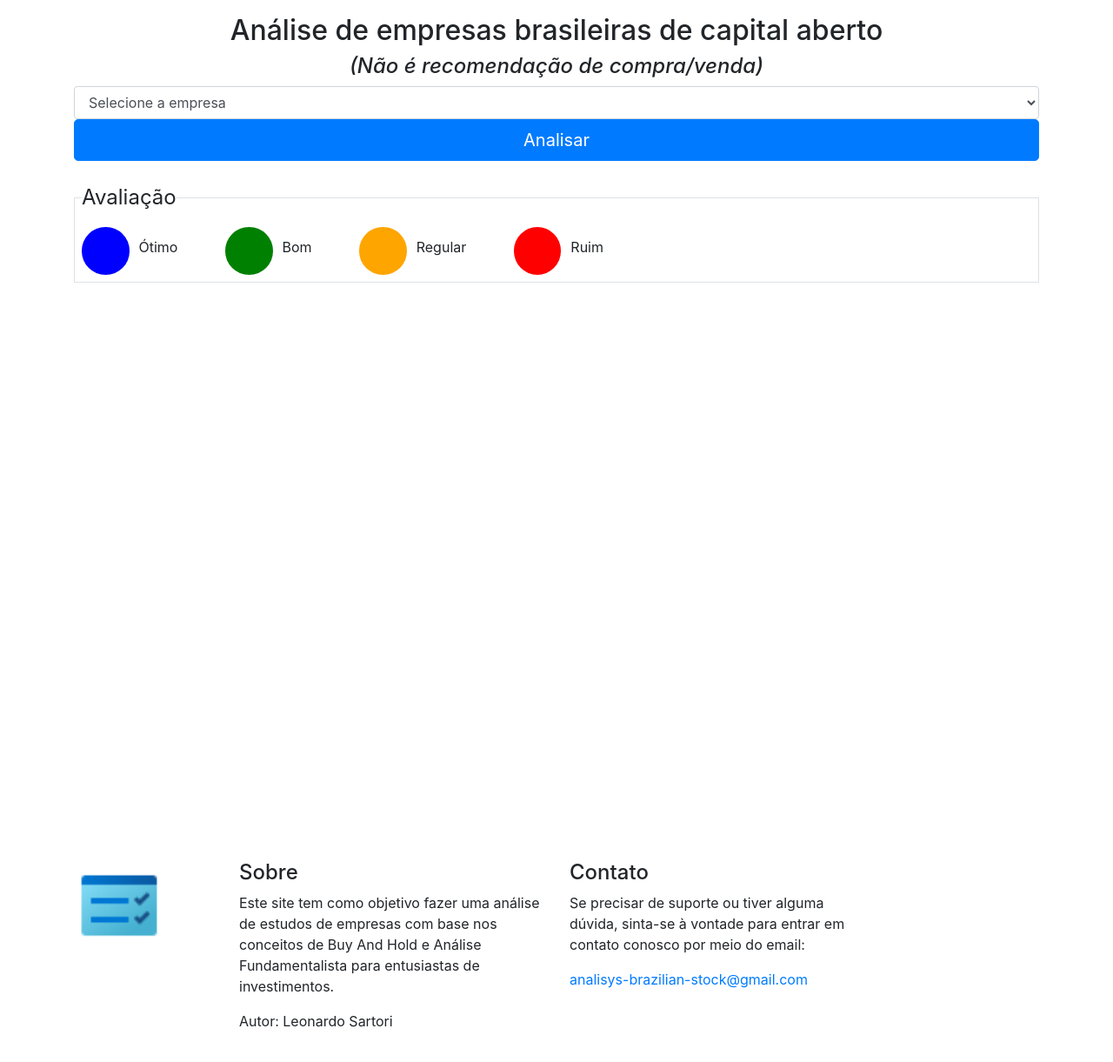
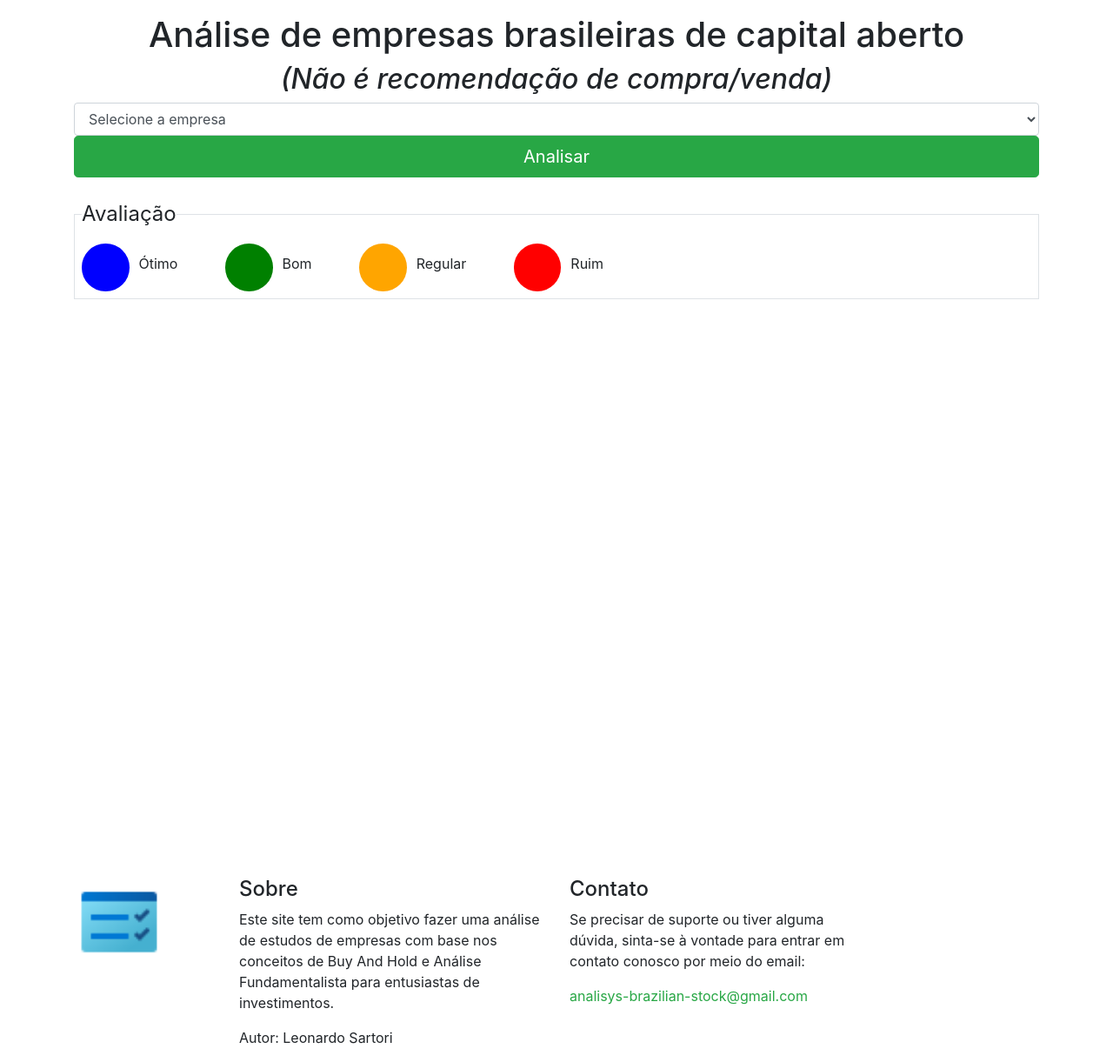
Before and after one commit to sartorileonardo/analisys-brazilian-stock-front, an Angular app: page / in a window 1280 px wide. Shown: the whole page at 87% size. Built offline with nearby package versions, Linux system fonts and the light colour scheme.

Commit message:
Change style to acessibility

```diff
--- a/src/app/analisys-brazilian-stock/analisys-brazilian-stock.component.html
+++ b/src/app/analisys-brazilian-stock/analisys-brazilian-stock.component.html
@@ -2,8 +2,8 @@
 
   <div class="row mt-3">
     <div class="col">
-        <h2 class="title">Análise de empresas brasileiras de capital aberto</h2>
-        <h4 class="title"><i>(Não é recomendação de compra/venda)</i></h4>
+        <h1 class="title">Análise de empresas brasileiras de capital aberto</h1>
+        <h2 class="title"><i>(Não é recomendação de compra/venda)</i></h2>
 
       <form>
 
@@ -14,13 +14,14 @@
             placeholder="Insira o ticker da empresa, ex: ABEV3, VALE3, PETR4, BBAS3" id="ticker" required
             [(ngModel)]="ticker" (ngModelChange)="tickerChanged($event)" name="ticker">
           -->
-            <select name="selectedQuantity" id="aantal" class="form-control" [ngModel]="ticker" (ngModelChange)="tickerChanged($event)">
+          <label for="selectedQuantity" style="display: none;">Selecione a empresa</label>
+            <select name="selectedQuantity" id="selectedQuantity" class="form-control" [ngModel]="ticker" (ngModelChange)="tickerChanged($event)">
               <option value="" disabled selected hidden>Selecione a empresa</option>
               <option *ngFor="let ticker of tickers" [value]="ticker.code">{{ticker.description.toUpperCase()}}</option>
            </select>
         </div>
 
-        <button type="button" class="btn btn-primary btn-lg btn-block" (click)="search()">Analisar</button>
+        <button type="button" class="btn btn-success btn-lg btn-block" (click)="search()">Analisar</button>
 
         <br />
 
--- a/src/app/footer/footer.component.css
+++ b/src/app/footer/footer.component.css
@@ -1,33 +1,39 @@
-footer{
+footer {
     /*background: blue; */
     margin-top: 50%;
 }
-.footer_content{
+
+.footer_content {
     min-height: 5%;
     background: blue;
     text-align: center;
 }
-.logo img{
+
+.logo img {
     width: 65%;
 }
-.foo_logo_desc{
+
+.foo_logo_desc {
     font-size: 75%;
     font-weight: 75%;
     text-transform: uppercase;
     color: #fff;
     padding: auto;
 }
-.footer_phone a{
+
+.footer_phone a {
     border-left: 1px solid white;
     border-left: 1px solid white;
-    border-right: 1px solid ;
+    border-right: 1px solid;
 }
+
 .footer_email,
-.footer_phone{
+.footer_phone {
     padding: 0;
 }
+
 .footer_email a,
-.footer_phone a{
+.footer_phone a {
     font-size: 75%;
     font-weight: 75%;
     text-transform: uppercase;
@@ -38,10 +44,22 @@ footer{
 }
 
 .footer_email a:hover,
-.footer_phone a:hover{
+.footer_phone a:hover {
     background: blue;
     color: #333333;
     background-color: blue;
     text-decoration: none;
     transition: all 1s ease 0s;
 }
+
+.btn-link {
+    color: #28a745;
+    /* Same color as btn-success */
+    text-decoration: none;
+    /* Remove underline */
+}
+
+.btn-link:hover {
+    color: #218838;
+    /* Darker color for hover effect */
+}
--- a/src/app/footer/footer.component.html
+++ b/src/app/footer/footer.component.html
@@ -12,7 +12,7 @@
       <div class="col-lg-4">
         <h4>Contato</h4>
         <p>Se precisar de suporte ou tiver alguma dúvida, sinta-se à vontade para entrar em contato conosco por meio do email:</p>
-        <a href="mailto:analisys-brazilian-stock@gmail.com">analisys-brazilian-stock@gmail.com</a>
+        <a href="mailto:analisys-brazilian-stock@gmail.com" class="btn-link">analisys-brazilian-stock@gmail.com</a>
       </div>
     </div>
   </div>
```
